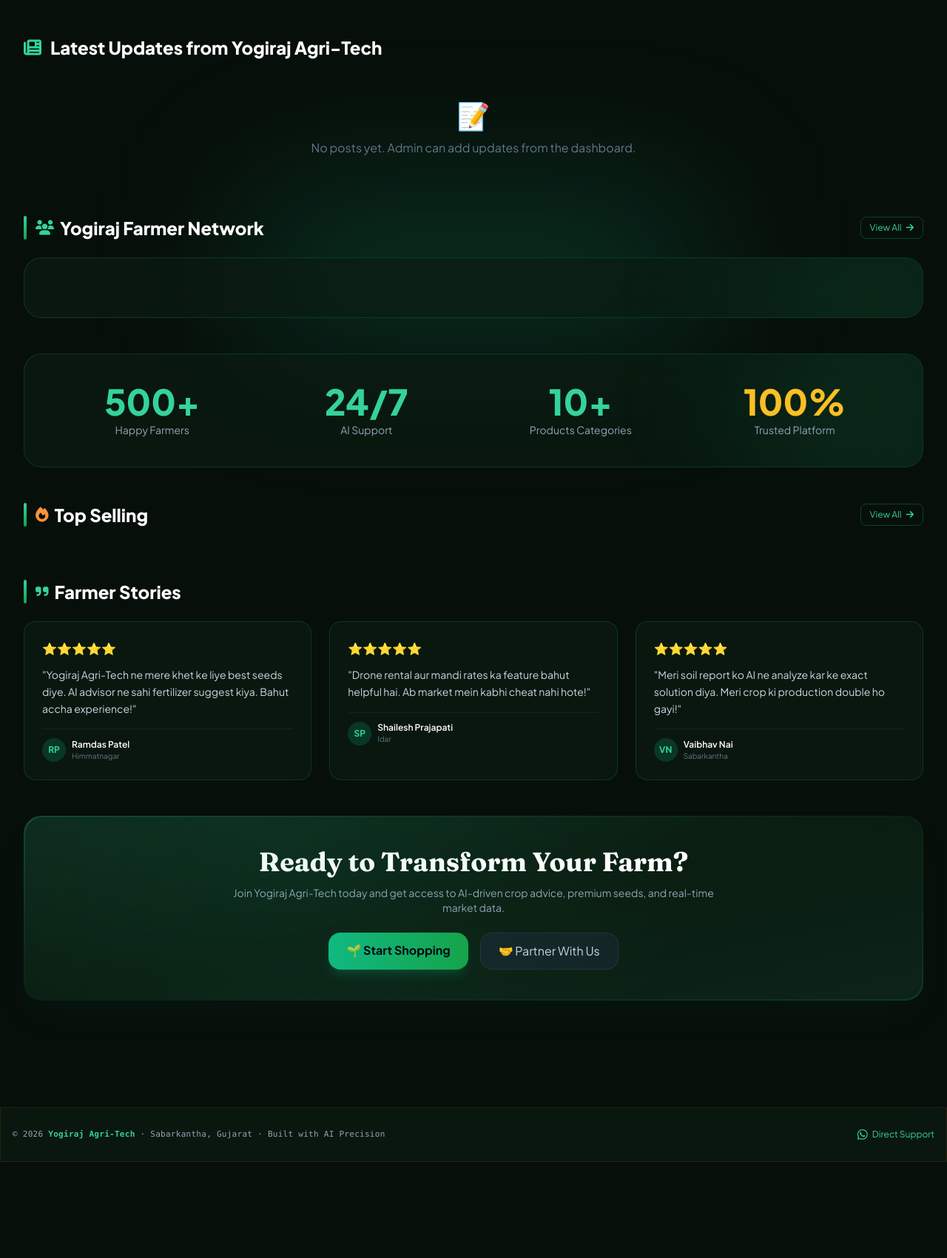
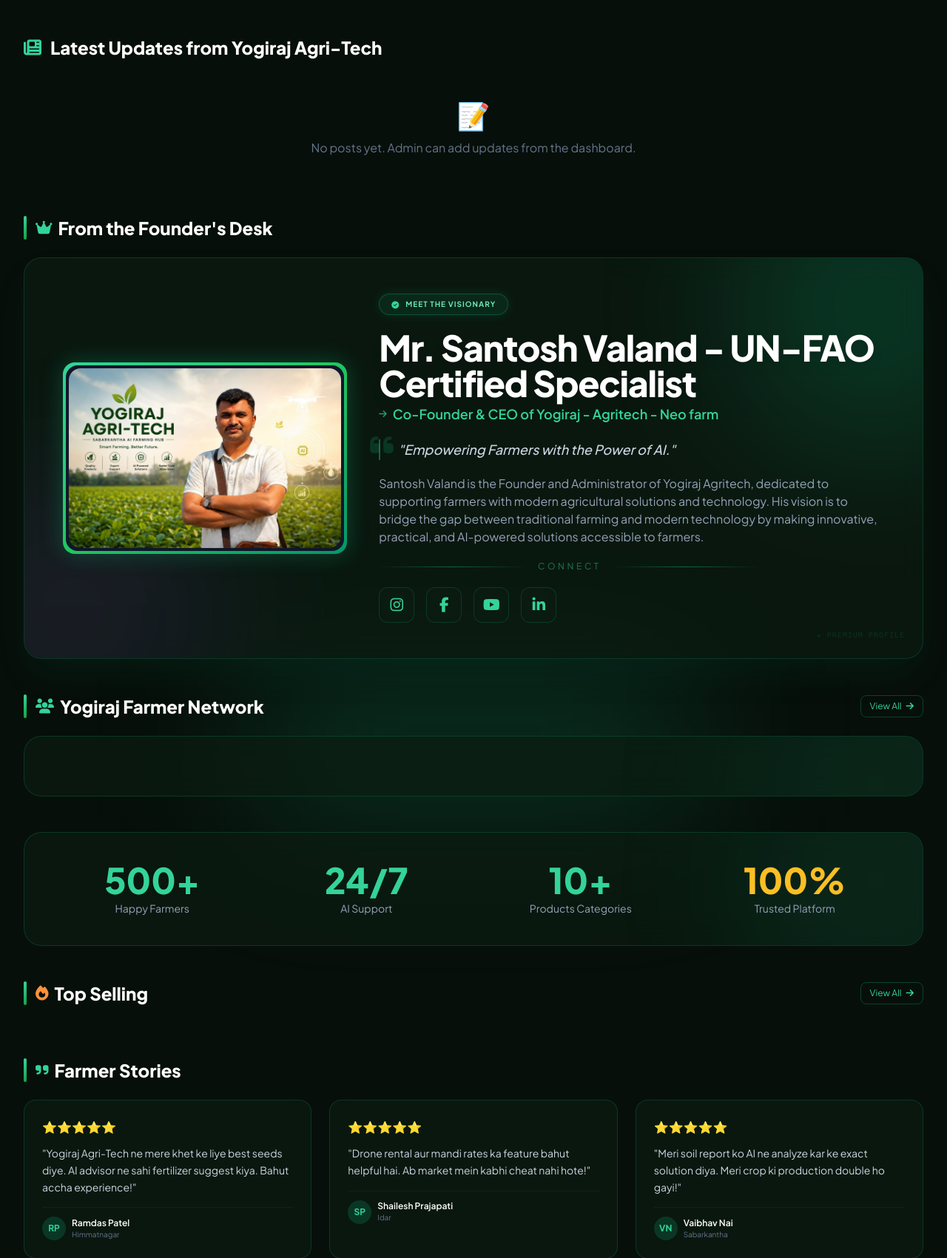
Before and after one commit to naivaibhav27/yogiraj-agri-tech, a Flask app: page / in a window 1280 px wide. Shown: the part 941-2642 px from the top of the page at 74% size. Before the commit the page ends 2512 px from the top, so only its background shows below. Run offline with Flask 3, Linux system fonts and the light colour scheme; data that the repository does not hold is empty; some libraries are stand-ins or nearby versions.

Commit message:
Static founder section with local image

```diff
--- a/templates/index.html
+++ b/templates/index.html
@@ -380,66 +380,81 @@ document.addEventListener('DOMContentLoaded', loadPartners);
         {% endfor %}
     </div>
 </div>
-
 <!-- ============================================ -->
-<!-- 👑 FOUNDER SECTION -->
+<!-- 👑 FOUNDER SECTION (STATIC / HARDCODED) -->
 <!-- ============================================ -->
-{% if founder %}
 <div class="mb-12 mt-10 relative">
     <div class="flex items-center justify-between gap-3 mb-6">
         <div class="flex items-center gap-3">
             <span class="w-1 h-8 bg-gradient-to-b from-emerald-400 to-green-600 rounded-full"></span>
-            <h2 class="text-2xl font-extrabold text-white flex items-center gap-2"><i class="fa-solid fa-crown text-emerald-400 text-xl"></i> From the Founder's Desk</h2>
+            <h2 class="text-2xl font-extrabold text-white flex items-center gap-2">
+                <i class="fa-solid fa-crown text-emerald-400 text-xl"></i> From the Founder's Desk
+            </h2>
         </div>
-        {% if is_admin %}
-        <a href="/admin/founder" class="text-xs text-emerald-400 hover:text-emerald-300 flex items-center gap-1.5 border border-emerald-500/30 px-3 py-1.5 rounded-lg transition hover:bg-emerald-500/10"><i class="fa-solid fa-pen-to-square"></i> Modify Profile</a>
-        {% endif %}
     </div>
     <div class="glass-card rounded-3xl p-8 md:p-12 relative overflow-hidden border border-emerald-500/20 group hover:border-emerald-400/50 transition duration-500 shadow-2xl shadow-emerald-900/20">
         <div class="absolute -top-32 -right-32 w-96 h-96 bg-emerald-500 rounded-full opacity-20 blur-[100px] group-hover:opacity-30 transition duration-1000 pointer-events-none"></div>
         <div class="absolute -bottom-32 -left-32 w-96 h-96 bg-purple-500 rounded-full opacity-10 blur-[100px] group-hover:opacity-20 transition duration-1000 pointer-events-none"></div>
         <div class="relative z-10 flex flex-col lg:flex-row items-center gap-10">
+
+            <!-- Founder Image (Static) -->
             <div class="w-full lg:w-[35%] flex justify-center shrink-0">
                 <div class="relative w-full max-w-sm rounded-2xl p-1 bg-gradient-to-br from-emerald-400 via-green-500 to-emerald-600 shadow-[0_0_30px_rgba(16,185,129,0.3)]">
                     <div class="w-full aspect-[1.5/1] rounded-2xl overflow-hidden bg-slate-900 border-4 border-slate-900">
-                        {% if founder.video_url %}
-                            <iframe class="w-full h-full rounded-2xl" src="{{ founder.video_url }}" title="Founder Video" frameborder="0" allow="accelerometer; autoplay; clipboard-write; encrypted-media; gyroscope; picture-in-picture" allowfullscreen></iframe>
-                        {% elif founder.image_url %}
-                            <img src="/static/uploads/{{ founder.image_url }}" alt="{{ founder.name }}" class="w-full h-full object-cover rounded-2xl group-hover:scale-105 transition duration-700 ease-out">
-                        {% else %}
-                            <div class="w-full h-full bg-emerald-900/50 flex items-center justify-center text-6xl">👨‍🌾</div>
-                        {% endif %}
+                        <img src="/static/founder.jpeg"
+                             alt="Mr. Santosh Valand"
+                             class="w-full h-full object-cover rounded-2xl group-hover:scale-105 transition duration-700 ease-out"
+                             onerror="this.style.display='none'; this.parentElement.innerHTML='<div class=\'w-full h-full bg-emerald-900/50 flex items-center justify-center text-6xl\'>👨‍🌾</div>';">
                     </div>
                 </div>
             </div>
+
+            <!-- Founder Details (Static) -->
             <div class="w-full lg:w-[65%] text-center lg:text-left space-y-5">
-                <span class="inline-flex items-center gap-2 px-4 py-1.5 rounded-full bg-emerald-500/10 text-emerald-300 border border-emerald-500/30 text-[10px] font-bold uppercase tracking-widest shadow-[0_0_15px_rgba(16,185,129,0.15)]"><i class="fa-solid fa-circle-check text-emerald-400"></i> Meet The Visionary</span>
+                <span class="inline-flex items-center gap-2 px-4 py-1.5 rounded-full bg-emerald-500/10 text-emerald-300 border border-emerald-500/30 text-[10px] font-bold uppercase tracking-widest shadow-[0_0_15px_rgba(16,185,129,0.15)]">
+                    <i class="fa-solid fa-circle-check text-emerald-400"></i> Meet The Visionary
+                </span>
                 <div>
-                    <h3 class="text-4xl md:text-5xl font-extrabold text-white tracking-tight drop-shadow-lg">{{ founder.name }}</h3>
-                    <p class="text-emerald-400 font-semibold text-lg mt-1 flex items-center lg:justify-start justify-center gap-2"><i class="fa-solid fa-arrow-right text-xs opacity-70"></i> {{ founder.role }}</p>
+                    <h3 class="text-4xl md:text-5xl font-extrabold text-white tracking-tight drop-shadow-lg">
+                        Mr. Santosh Valand - UN-FAO Certified Specialist
+                    </h3>
+                    <p class="text-emerald-400 font-semibold text-lg mt-1 flex items-center lg:justify-start justify-center gap-2">
+                        <i class="fa-solid fa-arrow-right text-xs opacity-70"></i> Co-Founder & CEO of Yogiraj - Agritech - Neo farm
+                    </p>
                 </div>
                 <div class="relative max-w-xl lg:max-w-full mx-auto lg:mx-0">
                     <i class="fa-solid fa-quote-left absolute -left-3 -top-3 text-emerald-500/20 text-4xl"></i>
-                    <p class="text-slate-300 text-base md:text-lg font-medium italic pl-6 border-l-2 border-emerald-500/50">"{{ founder.quote if founder.quote else 'Empowering Farmers with the Power of AI.' }}"</p>
+                    <p class="text-slate-300 text-base md:text-lg font-medium italic pl-6 border-l-2 border-emerald-500/50">
+                        "Empowering Farmers with the Power of AI."
+                    </p>
                 </div>
-                <p class="text-slate-400 leading-relaxed text-sm md:text-base max-w-3xl mx-auto lg:mx-0">{{ founder.bio }}</p>
+                <p class="text-slate-400 leading-relaxed text-sm md:text-base max-w-3xl mx-auto lg:mx-0">
+                    Santosh Valand is the Founder and Administrator of Yogiraj Agritech, dedicated to supporting farmers with modern agricultural solutions and technology. His vision is to bridge the gap between traditional farming and modern technology by making innovative, practical, and AI-powered solutions accessible to farmers.
+                </p>
                 <div class="flex items-center gap-4 w-full lg:w-3/4 mx-auto lg:mx-0">
                     <div class="h-[1px] flex-grow bg-gradient-to-r from-transparent via-emerald-500/50 to-transparent"></div>
                     <span class="text-emerald-400/50 text-xs uppercase tracking-[0.3em]">Connect</span>
                     <div class="h-[1px] flex-grow bg-gradient-to-r from-transparent via-emerald-500/50 to-transparent"></div>
                 </div>
                 <div class="flex justify-center lg:justify-start gap-4 mt-2">
-                    <a href="#" class="w-12 h-12 rounded-xl glass-card border border-emerald-500/20 flex items-center justify-center text-emerald-400 hover:text-white hover:bg-emerald-500 hover:border-emerald-400 hover:shadow-[0_0_20px_rgba(16,185,129,0.4)] transition duration-300 transform hover:-translate-y-1"><i class="fa-brands fa-instagram text-xl"></i></a>
-                    <a href="#" class="w-12 h-12 rounded-xl glass-card border border-emerald-500/20 flex items-center justify-center text-emerald-400 hover:text-white hover:bg-emerald-500 hover:border-emerald-400 hover:shadow-[0_0_20px_rgba(16,185,129,0.4)] transition duration-300 transform hover:-translate-y-1"><i class="fa-brands fa-facebook-f text-xl"></i></a>
-                    <a href="#" class="w-12 h-12 rounded-xl glass-card border border-emerald-500/20 flex items-center justify-center text-emerald-400 hover:text-white hover:bg-emerald-500 hover:border-emerald-400 hover:shadow-[0_0_20px_rgba(16,185,129,0.4)] transition duration-300 transform hover:-translate-y-1"><i class="fa-brands fa-youtube text-xl"></i></a>
-                    <a href="#" class="w-12 h-12 rounded-xl glass-card border border-emerald-500/20 flex items-center justify-center text-emerald-400 hover:text-white hover:bg-emerald-500 hover:border-emerald-400 hover:shadow-[0_0_20px_rgba(16,185,129,0.4)] transition duration-300 transform hover:-translate-y-1"><i class="fa-brands fa-linkedin-in text-xl"></i></a>
+                    <a href="#" class="w-12 h-12 rounded-xl glass-card border border-emerald-500/20 flex items-center justify-center text-emerald-400 hover:text-white hover:bg-emerald-500 hover:border-emerald-400 transition duration-300 transform hover:-translate-y-1">
+                        <i class="fa-brands fa-instagram text-xl"></i>
+                    </a>
+                    <a href="#" class="w-12 h-12 rounded-xl glass-card border border-emerald-500/20 flex items-center justify-center text-emerald-400 hover:text-white hover:bg-emerald-500 hover:border-emerald-400 transition duration-300 transform hover:-translate-y-1">
+                        <i class="fa-brands fa-facebook-f text-xl"></i>
+                    </a>
+                    <a href="#" class="w-12 h-12 rounded-xl glass-card border border-emerald-500/20 flex items-center justify-center text-emerald-400 hover:text-white hover:bg-emerald-500 hover:border-emerald-400 transition duration-300 transform hover:-translate-y-1">
+                        <i class="fa-brands fa-youtube text-xl"></i>
+                    </a>
+                    <a href="#" class="w-12 h-12 rounded-xl glass-card border border-emerald-500/20 flex items-center justify-center text-emerald-400 hover:text-white hover:bg-emerald-500 hover:border-emerald-400 transition duration-300 transform hover:-translate-y-1">
+                        <i class="fa-brands fa-linkedin-in text-xl"></i>
+                    </a>
                 </div>
             </div>
         </div>
         <div class="absolute bottom-6 right-6 text-[10px] text-emerald-500/30 font-mono tracking-widest uppercase opacity-50 group-hover:opacity-100 transition duration-500">★ Premium Profile</div>
     </div>
 </div>
-{% endif %}
 
 <!-- ============================================ -->
 <!-- 📱 COMMUNITY -->
```
Also changed, not shown: static/founder.jpeg (added).
